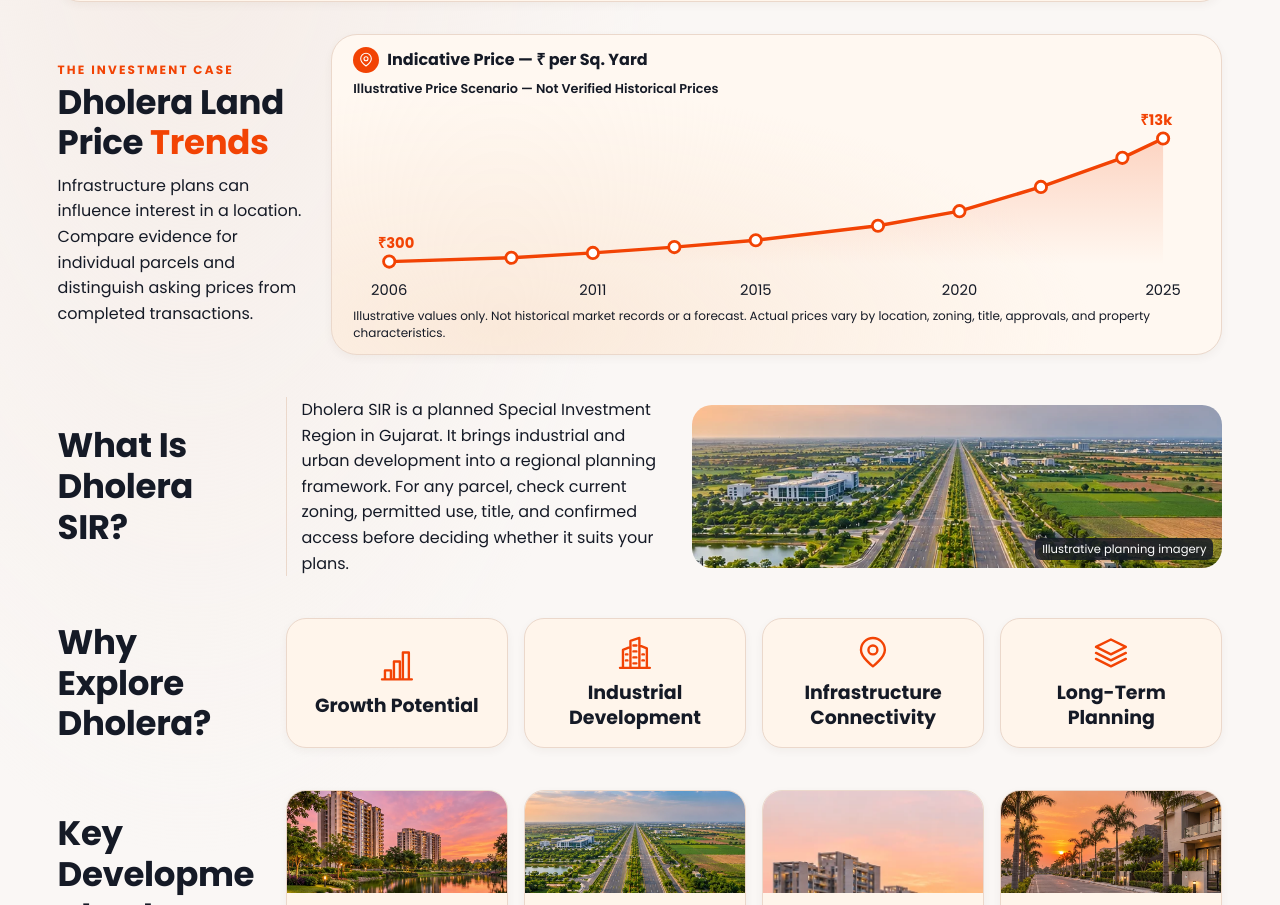
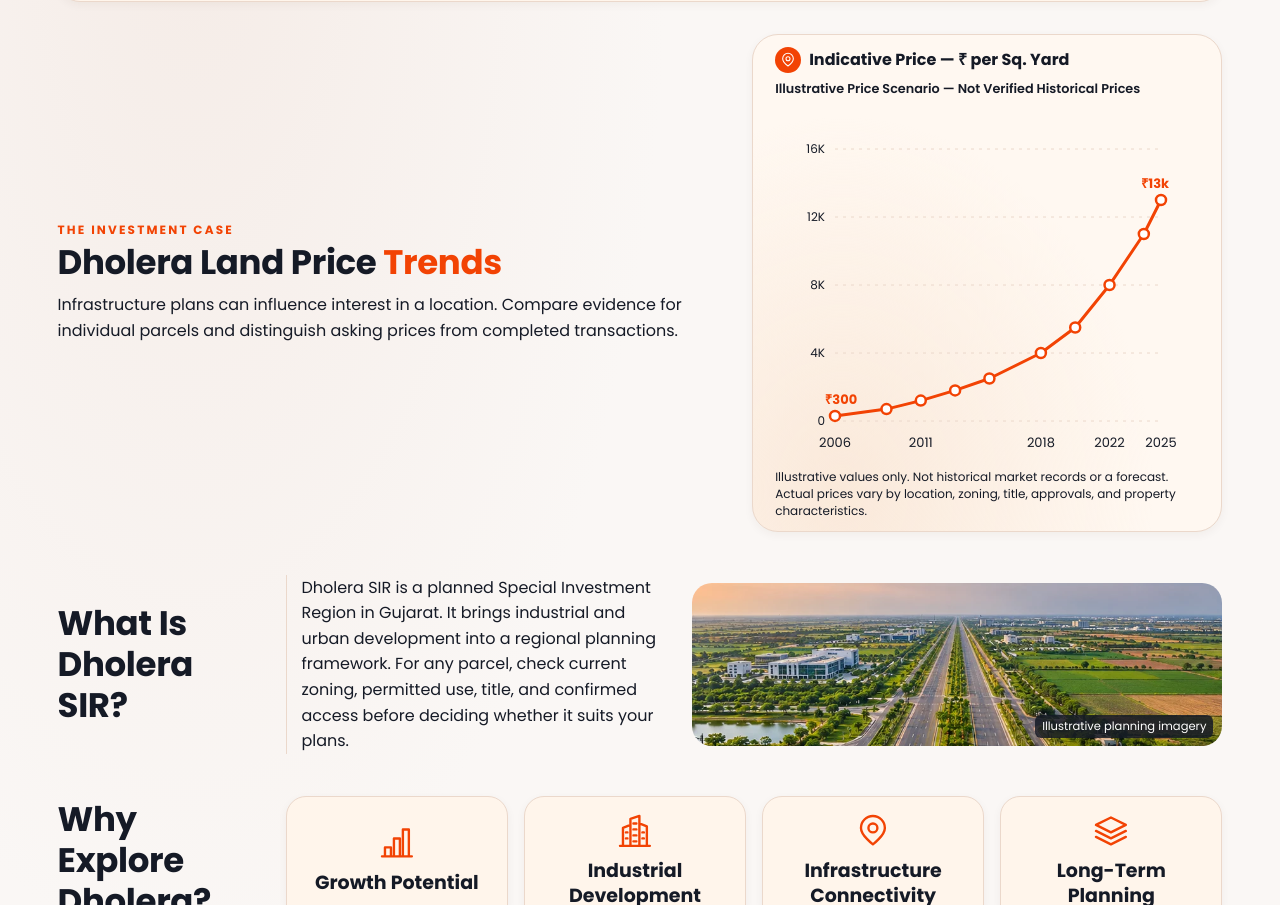
Before and after one commit to kishan135/Fractobite_Realty, a plain HTML site: page dholera.html in a window 1280 px wide. Shown: the part 989-1894 px from the top of the page. Drawn offline with Linux system fonts and the light colour scheme.

Commit message:
Refine Dholera chart proportions and axes

```diff
--- a/dholera-price-chart.js
+++ b/dholera-price-chart.js
@@ -3,11 +3,11 @@
 
   const chart = document.querySelector('#dholera-price-plot');
   const tooltip = document.querySelector('#dholera-chart-tooltip');
-  const baseline = 141;
+  const baseline = 316;
   const points = dholeraPriceDemo.map((record) => ({
     ...record,
-    x: 32 + (record.year - 2006) / 19 * 684,
-    y: baseline - record.value / 14000 * 120,
+    x: 48 + (record.year - 2006) / 19 * 326,
+    y: baseline - record.value / 16000 * 272,
   }));
 
   function svgElement(name, attributes, text) {
@@ -20,31 +20,28 @@
   const [first] = points;
   const last = points.at(-1);
   const path = `M ${points.map(({ x, y }) => `${x} ${y}`).join(' L ')}`;
-  const defs = svgElement('defs', {});
-  const gradient = svgElement('linearGradient', { id: 'dholera-area-gradient', x1: '0', y1: '0', x2: '0', y2: '1' });
-  gradient.append(
-    svgElement('stop', { offset: '0%', 'stop-color': 'var(--brand-orange)', 'stop-opacity': '.2' }),
-    svgElement('stop', { offset: '100%', 'stop-color': 'var(--brand-orange)', 'stop-opacity': '0' }),
-  );
-  defs.append(gradient);
-
   const rupees = new Intl.NumberFormat('en-IN');
   chart.append(
     svgElement('title', { id: 'dholera-plot-title' }, 'Illustrative land price scenario'),
     svgElement('desc', { id: 'dholera-plot-description' },
       `Illustrative rupees per square yard: ${points.map(({ year, value }) => `${year}: ₹${rupees.format(value)}`).join('; ')}.`),
-    defs,
-    svgElement('path', { class: 'dholera-area', d: `${path} L ${last.x} ${baseline} L ${first.x} ${baseline} Z` }),
-    svgElement('path', { class: 'dholera-trend', d: path }),
   );
+  for (const value of [0, 4000, 8000, 12000, 16000]) {
+    const y = baseline - value / 16000 * 272;
+    chart.append(
+      svgElement('line', { class: 'dholera-gridline', x1: 48, x2: 374, y1: y, y2: y }),
+      svgElement('text', { class: 'dholera-axis-label', x: 38, y: y + 4, 'text-anchor': 'end' }, value ? `${value / 1000}K` : '0'),
+    );
+  }
+  chart.append(svgElement('path', { class: 'dholera-trend', d: path }));
 
   function showTooltip(point) {
     tooltip.textContent = `Year: ${point.year} · Illustrative Price: ₹${rupees.format(point.value)} / sq. yard`;
     tooltip.hidden = false;
     const width = chart.getBoundingClientRect().width;
-    const x = point.x / 748 * width;
+    const x = point.x / 400 * width;
     tooltip.style.left = `${Math.max(tooltip.offsetWidth / 2 + 4, Math.min(width - tooltip.offsetWidth / 2 - 4, x))}px`;
-    tooltip.style.top = `${Math.max(0, point.y / 176 * chart.getBoundingClientRect().height - tooltip.offsetHeight - 8)}px`;
+    tooltip.style.top = `${Math.max(0, point.y / 360 * chart.getBoundingClientRect().height - tooltip.offsetHeight - 8)}px`;
   }
   for (const point of points) {
     const marker = svgElement('circle', { class: 'dholera-trend-marker', cx: point.x, cy: point.y, r: 5, tabindex: 0, role: 'button', 'aria-label': `${point.year}: illustrative price ₹${rupees.format(point.value)} per square yard` });
@@ -56,9 +53,9 @@
     marker.addEventListener('keydown', (event) => { if (event.key === 'Enter' || event.key === ' ') { event.preventDefault(); showTooltip(point); } });
     chart.append(marker);
   }
-  for (const year of [2006, 2011, 2015, 2020, 2025]) {
+  for (const year of [2006, 2011, 2018, 2022, 2025]) {
     const point = points.find((record) => record.year === year);
-    chart.append(svgElement('text', { class: 'dholera-year', x: point.x, y: 168 }, year));
+    chart.append(svgElement('text', { class: 'dholera-year', x: point.x, y: 342 }, year));
   }
   chart.append(
     svgElement('text', { class: 'dholera-value', x: first.x + 6, y: first.y - 12, 'text-anchor': 'start' }, '₹300'),
--- a/dholera.css
+++ b/dholera.css
@@ -139,6 +139,7 @@ html:has(.dholera-video-dialog[open]) { overflow: hidden; }
 .dholera-rail { grid-template-columns: minmax(0, 1fr) minmax(0, 4.7fr); }
 .dholera-trends .dholera-section-heading, .dholera-rail .dholera-section-heading { margin: 0; }
 .dholera-trends :is(h2 em, .eyebrow) { color: var(--brand-orange); font-style: normal; }
+.dholera-trends { grid-template-columns: minmax(0, 1fr) minmax(0, 470px); }
 .dholera-chart {
   min-width: 0;
   margin: 0;
@@ -154,9 +155,10 @@ html:has(.dholera-video-dialog[open]) { overflow: hidden; }
 .dholera-chart-header { justify-content: space-between; flex-wrap: wrap; gap: 8px 16px; }
 .dholera-chart-header .icon { box-sizing: content-box; padding: 5px; border-radius: 50%; color: #fff; background: var(--brand-orange); }
 #dholera-chart-disclaimer { font-size: .8rem; font-weight: 600; margin-top: 6px; }
-.dholera-chart-plot { position: relative; margin-block: 6px 4px; }
-#dholera-price-plot { display: block; width: 100%; height: auto; overflow: visible; }
-.dholera-area { fill: url(#dholera-area-gradient); }
+.dholera-chart-plot { position: relative; width: min(100%, 400px); margin: 6px auto 4px; }
+#dholera-price-plot { display: block; width: 100%; height: auto; overflow: visible; font-family: var(--font-primary); }
+.dholera-gridline { stroke: var(--dholera-line); stroke-width: 1; stroke-dasharray: 3 5; }
+.dholera-axis-label { fill: var(--ink); font-size: 12px; }
 .dholera-trend { fill: none; stroke: var(--brand-orange); stroke-width: 3; stroke-linecap: round; stroke-linejoin: round; }
 .dholera-trend-marker { fill: white; stroke: var(--brand-orange); stroke-width: 2.5; cursor: pointer; }
 .dholera-trend-marker:is(:hover, :focus-visible) { r: 7; outline: none; stroke-width: 3; }
@@ -165,7 +167,6 @@ html:has(.dholera-video-dialog[open]) { overflow: hidden; }
 .dholera-chart-tooltip { position: absolute; z-index: 2; transform: translateX(-50%); max-width: min(240px, 90%); padding: 6px 9px; border-radius: 7px; background: var(--ink); color: white; font-size: 12px; line-height: 1.35; pointer-events: none; text-align: center; }
 .dholera-chart-tooltip[hidden] { display: none; }
 .dholera-chart .dholera-note { font-size: .75rem; line-height: 1.4; }
-@media (max-width: 540px) { .dholera-year:nth-last-child(2), .dholera-year:nth-last-child(4) { display: none; } }
 @media (prefers-reduced-motion: reduce) { .dholera-trend-marker { transition: none; } }
 .dholera-info { margin-top: clamp(38px, 3.3vw, 52px); }
 .dholera-overview {
--- a/dholera.html
+++ b/dholera.html
@@ -144,7 +144,7 @@
         <p id="dholera-chart-disclaimer">Illustrative Price Scenario — Not Verified Historical Prices</p>
       </figcaption>
       <div class="dholera-chart-plot" aria-label="Illustrative price chart">
-        <svg id="dholera-price-plot" viewBox="0 0 748 176" role="img" aria-labelledby="dholera-plot-title" aria-describedby="dholera-chart-disclaimer dholera-plot-description"></svg>
+        <svg id="dholera-price-plot" viewBox="0 0 400 360" role="img" aria-labelledby="dholera-plot-title" aria-describedby="dholera-chart-disclaimer dholera-plot-description"></svg>
         <div class="dholera-chart-tooltip" id="dholera-chart-tooltip" role="status" aria-live="polite" hidden></div>
       </div>
       <noscript><p>The chart requires JavaScript to display its example values.</p></noscript>
```
